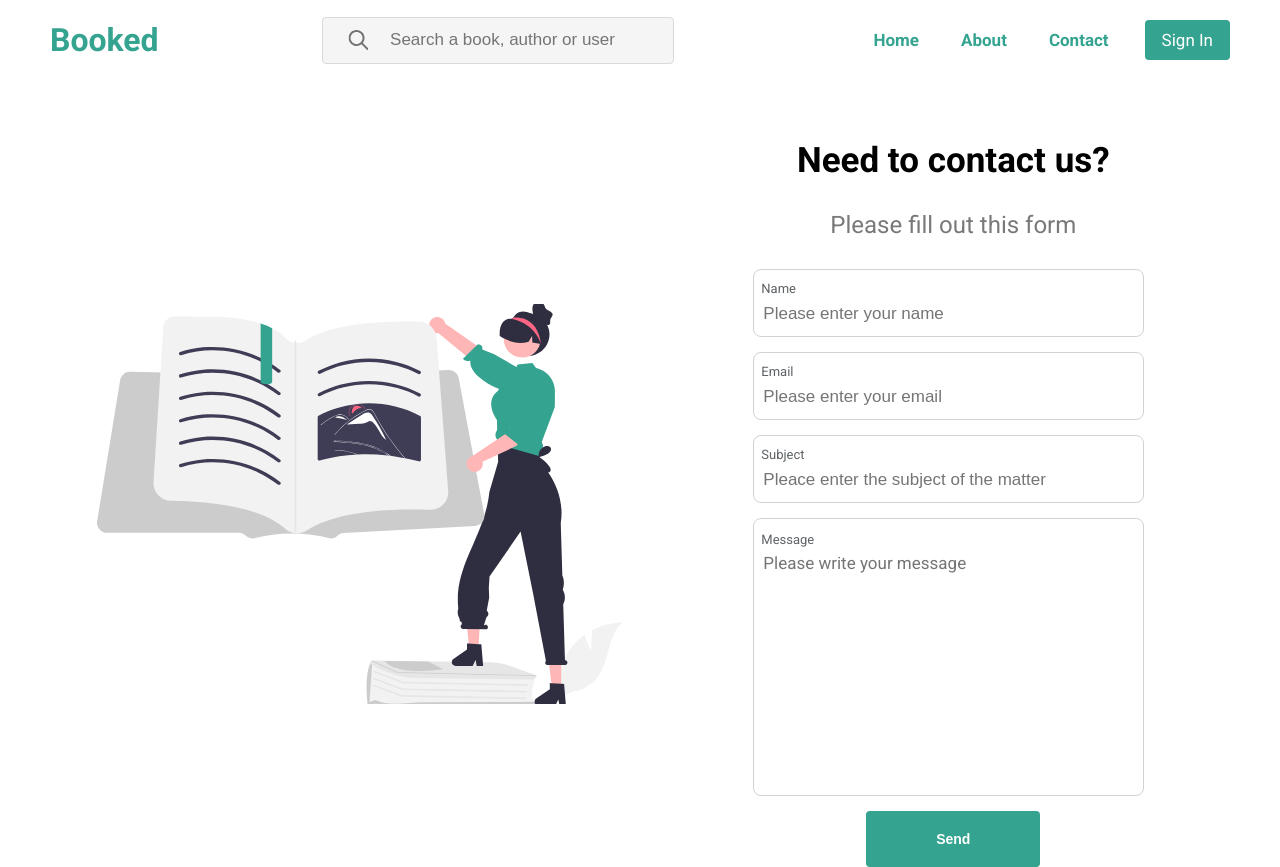
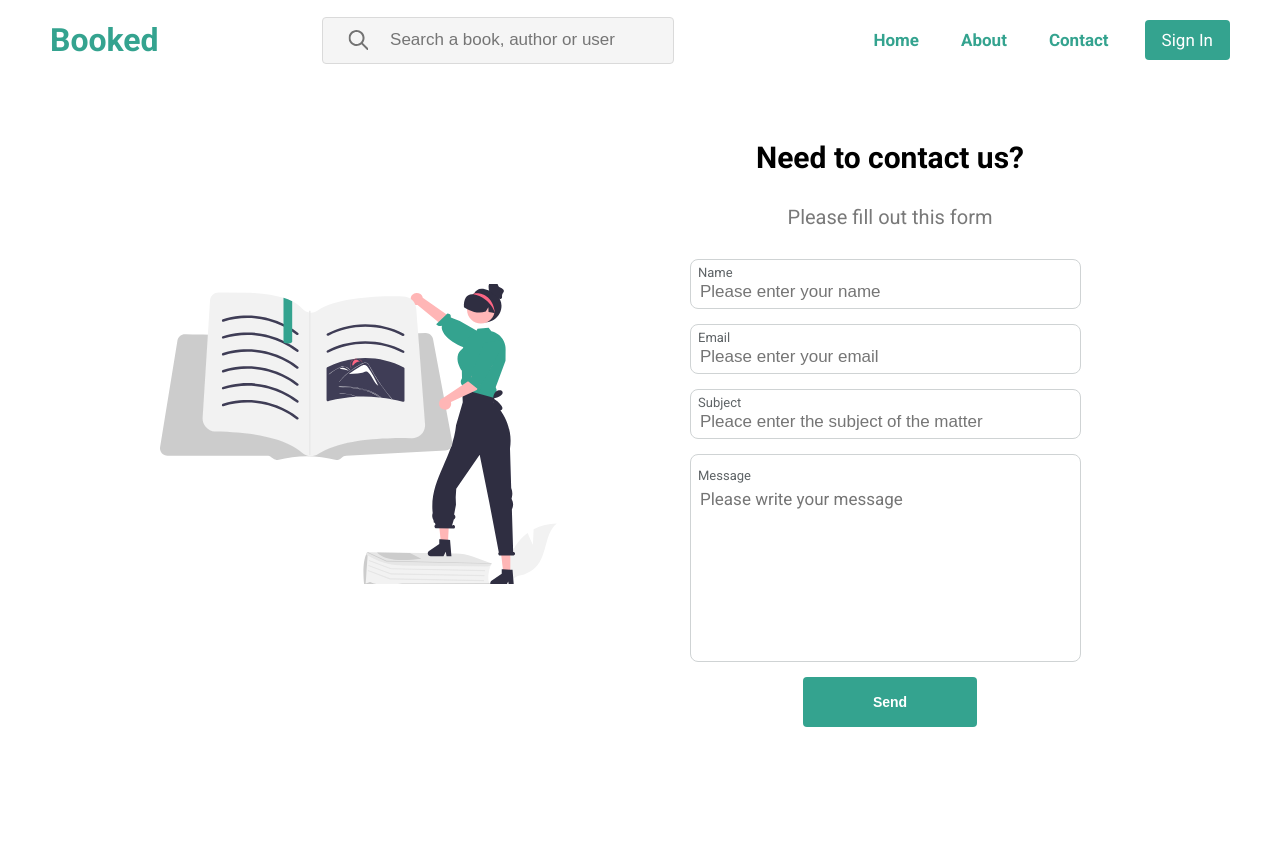
Before and after one commit to telmopanacas/Booked-Website, a React (Create React App) app: page /contact in a window 1280 px wide. After the commit the page ends 800 px from the top, so only its background shows below. Built offline with nearby package versions, Linux system fonts and the light colour scheme; no server answers.

Commit message:
Ajdusted for 1366

```diff
--- a/src/assets/styles/About.css
+++ b/src/assets/styles/About.css
@@ -1,10 +1,13 @@
 .about-page {
     display: flex;
-    align-items: center;;
+    align-items: center;
+    justify-content: center;
     /*
     padding: top right bottom left
+    padding: 70px 50px;
     */
-    padding: 70px 50px;
+    padding: 70px 50px 0px 50px;
+
 }
 .image-side {
     flex:2;
@@ -42,3 +45,11 @@
     font-weight: bold;
     line-height: 2.5;
 }
+
+
+@media all and (max-width: 1366px) {
+    .image {
+        width: 300px;
+        height: 455px;
+    }
+}
--- a/src/assets/styles/Contact.css
+++ b/src/assets/styles/Contact.css
@@ -2,7 +2,7 @@
     display: flex;
     align-items: center;
     justify-content: space-evenly;
-    padding-top: 60px;
+    padding: 60px 60px 0px 60px;
 }
 
 .contact-image {
@@ -39,3 +39,32 @@
     cursor: pointer;
     font-size: 14px;
 }
+
+@media all and (max-width: 1366px) {
+    .contact-image {
+        width: 400px;
+        height: 300px;
+    }
+
+    .contact-form-box h1 {
+        font-size: 30px;
+    }
+
+    .contact-form-box h3 {
+        font-size: 20px;
+        font-weight: normal;
+        color: #797979;
+    }
+
+    .input-outside {
+        height: 40px;
+    }
+
+    .textarea-outside {
+        height: 180px;
+    }
+
+    .submit-button {
+        padding: 17px 70px;
+    }
+}
--- a/src/services/axios.js
+++ b/src/services/axios.js
@@ -1,9 +1,9 @@
 import axios from "axios";
 // Dev
-//axios.defaults.baseURL = "http://localhost:8080/api/v1/";
+axios.defaults.baseURL = "http://localhost:8080/api/v1/";
 
 // Prod
-axios.defaults.baseURL = "https://sea-turtle-app-hwycl.ondigitalocean.app/api/v1/";
+//axios.defaults.baseURL = "https://sea-turtle-app-hwycl.ondigitalocean.app/api/v1/";
 
 axios.defaults.withCredentials = true
 let refresh = false;
```
